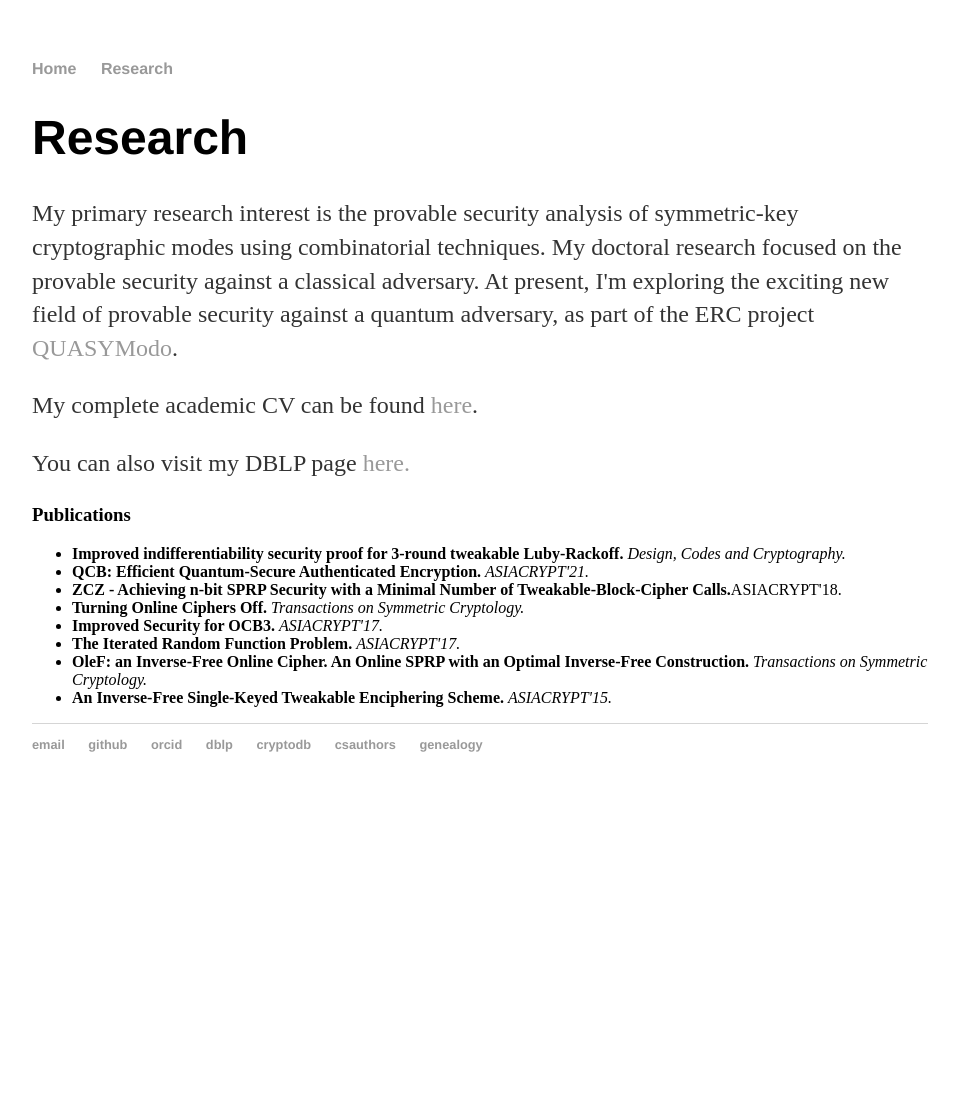
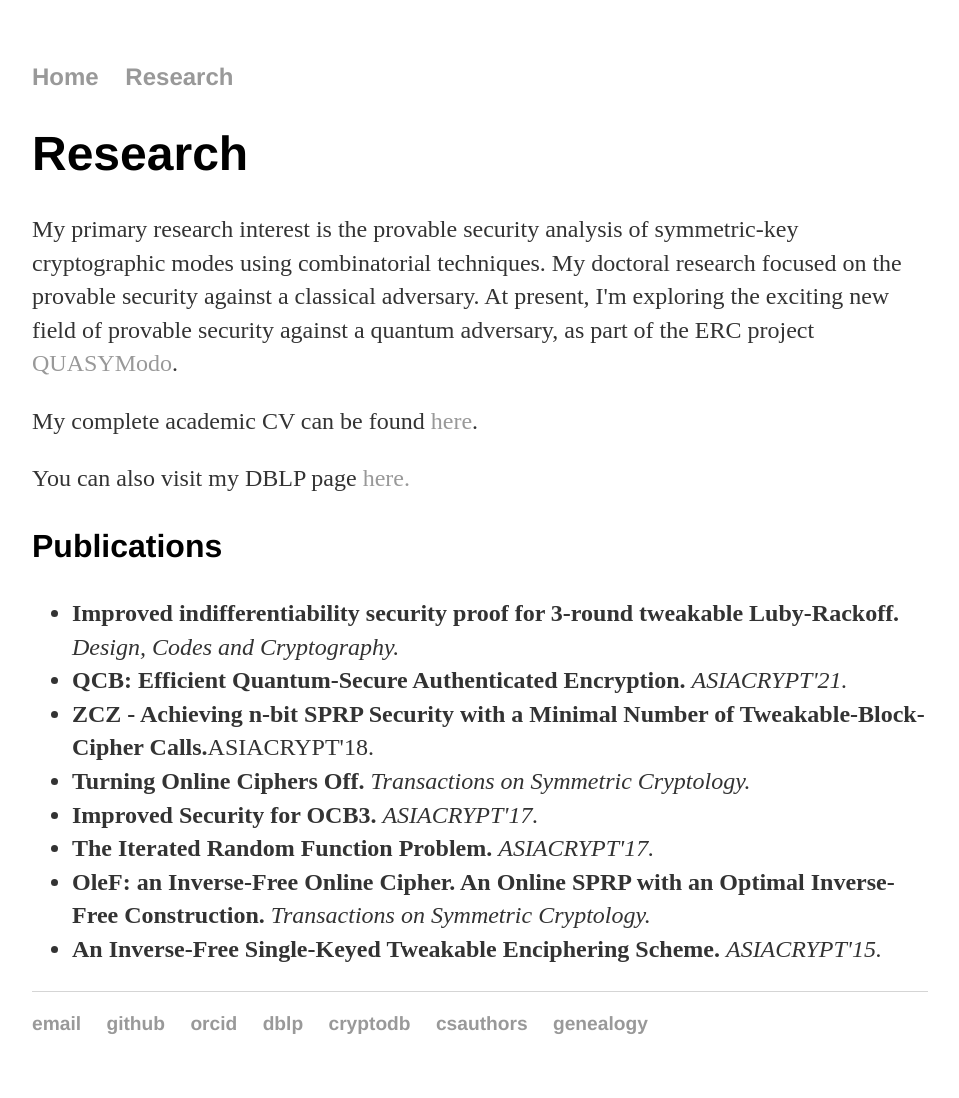
Before and after one commit to ritam-b/ritam-b.github.io, a Jekyll site: the page built from sandbox/test.html, in a window 1280 px wide. Shown: the whole page, without its empty margins (160-1119 px from the left). Built offline with Jekyll 4.4.1, drawn with Linux system fonts in a browser that asks for light colours; before the commit the page ends 900 px from its top, so only the background shows below that.

Commit message:
Update main.css
Add styles for h3 and ul

```diff
--- a/css/main.css
+++ b/css/main.css
@@ -23,7 +23,16 @@ h1 {
     font-size: 3em;
     font-family:'Helvetica', 'Arial', 'Sans-Serif';
 }
+h3 {
+    font-size: 2em;
+    font-family:'Helvetica', 'Arial', 'Sans-Serif';
+}
 p {
+    font-size: 1.5em;
+    line-height: 1.4em;
+    color: #333;
+}
+ul {
     font-size: 1.5em;
     line-height: 1.4em;
     color: #333;
```
